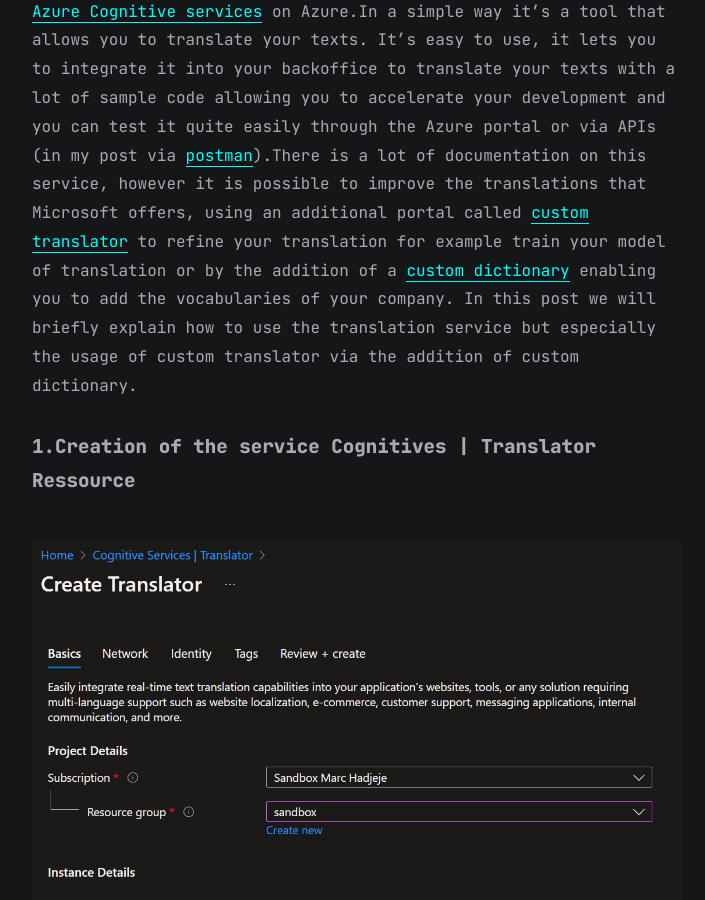
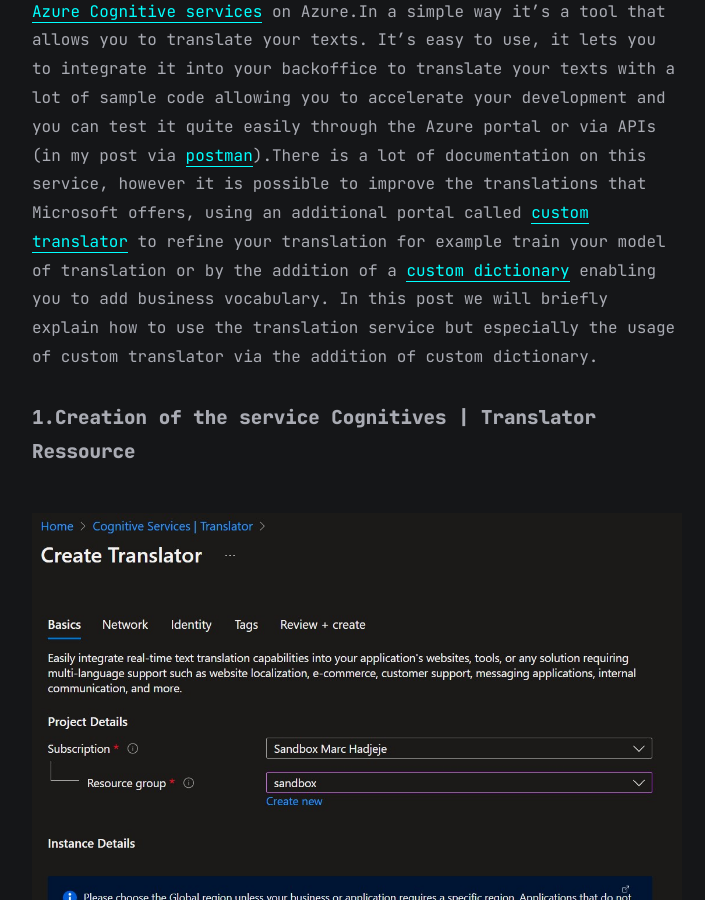
Before and after one commit to marc-hadjeje/marc-hadjeje.github.io, a Jekyll site: the page built from all_collections/_posts/2022-11-24-Azure Cognitive Services.md, in a window 1280 px wide and 900 px high, scrolled down 470 px. Shown: the whole window, without its empty margins (283-988 px from the left). Built offline with Jekyll 4.4.1, drawn with Linux system fonts in a browser that asks for light colours.

Commit message:
Update 2022-11-24-Azure Cognitive Services.md

```diff
--- a/all_collections/_posts/2022-11-24-Azure Cognitive Services.md
+++ b/all_collections/_posts/2022-11-24-Azure Cognitive Services.md
@@ -5,7 +5,7 @@ date: 2022-11-23
 categories: [AI,Cognitives Service, Translator,Custom Dictionnary,1st post]
 ---
 
-For my first post, I'm interested in AI topics that I had to set up for a customer via the usage of Translator which is part of the [Azure Cognitive services](https://azure.microsoft.com/fr-fr/products/cognitive-services/) on Azure.In a simple way it's a tool that allows you to translate your texts. It's easy to use, it lets you to integrate it into your backoffice to translate your texts with a lot of sample code allowing you to accelerate your development and you can test it quite easily through the Azure portal or via APIs (in my post via [postman](https://www.postman.com/)).There is a lot of documentation on this service, however it is possible to improve the translations that Microsoft offers, using an additional portal called [custom translator](https://portal.customtranslator.azure.ai/) to refine your translation for example train your model of translation or by the addition of a [custom dictionary](https://learn.microsoft.com/en-us/azure/cognitive-services/translator/custom-translator/concepts/dictionaries) enabling you to add the vocabularies of your company.
+For my first post, I'm interested in AI topics that I had to set up for a customer via the usage of Translator which is part of the [Azure Cognitive services](https://azure.microsoft.com/fr-fr/products/cognitive-services/) on Azure.In a simple way it's a tool that allows you to translate your texts. It's easy to use, it lets you to integrate it into your backoffice to translate your texts with a lot of sample code allowing you to accelerate your development and you can test it quite easily through the Azure portal or via APIs (in my post via [postman](https://www.postman.com/)).There is a lot of documentation on this service, however it is possible to improve the translations that Microsoft offers, using an additional portal called [custom translator](https://portal.customtranslator.azure.ai/) to refine your translation for example train your model of translation or by the addition of a [custom dictionary](https://learn.microsoft.com/en-us/azure/cognitive-services/translator/custom-translator/concepts/dictionaries) enabling you to add business vocabulary.
 In this post we will briefly explain how to use the translation service but especially the usage of custom translator via the addition of custom dictionary.
 
 ##### 1.Creation of the service Cognitives | Translator Ressource
```
